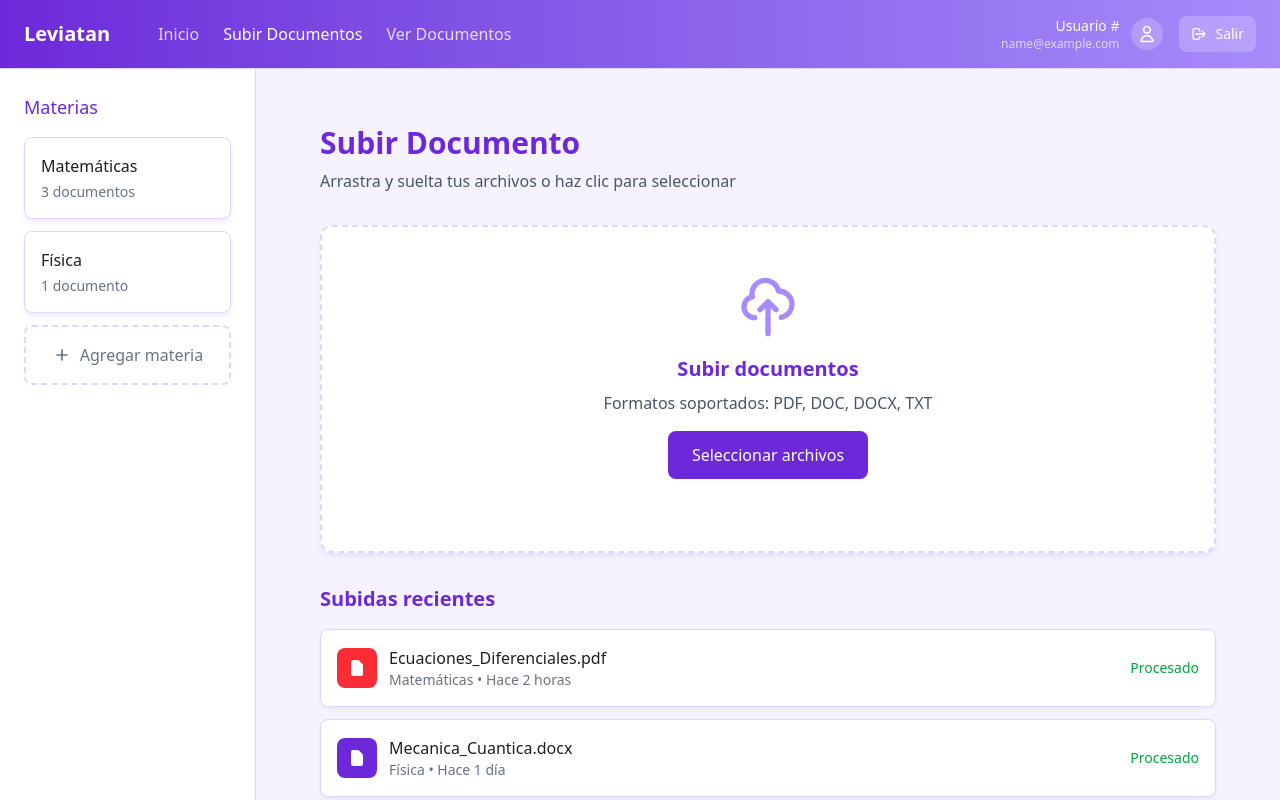
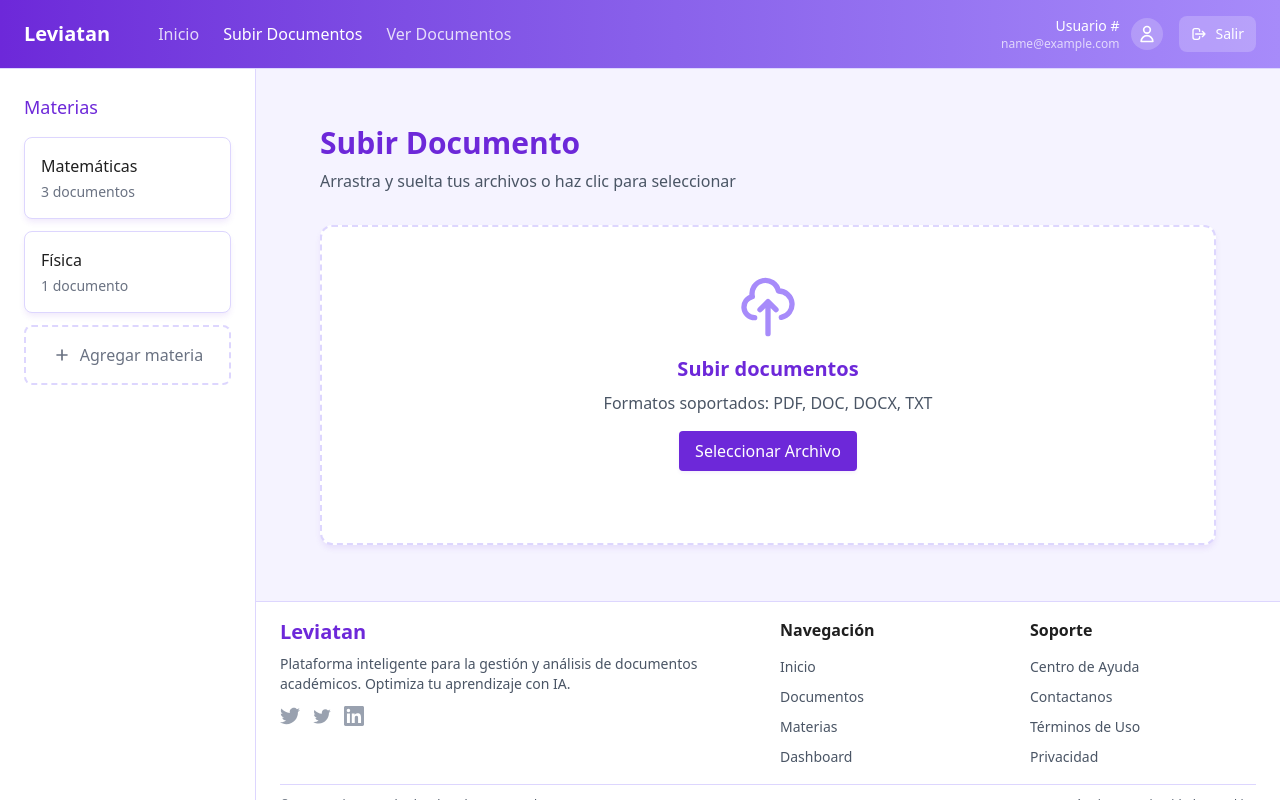
Before and after one commit to EduRoDev/leviatan_frontend, a React (Vite) app: page /upload in a window 1280 px wide. Shown: the top 800 px of the page. Built offline with nearby package versions, Linux system fonts and the light colour scheme; sample sign-in values are in the browser's storage.

Commit message:
feat: Creacion de modulo de subida de documentos

```diff
--- a/src/components/application/upload_document/Upload_Document.tsx
+++ b/src/components/application/upload_document/Upload_Document.tsx
@@ -1,4 +1,79 @@
+import React, { useState } from 'react';
+import { Enviroment } from '../../../utils/env/enviroment';
+import { useAuth } from '../../../context/AuthContext';
+import { useNavigate } from 'react-router-dom';
+import type { DocumentResponse } from '../../../utils/interfaces/document.interface';
+
 export default function UploadDocument() {
+    const [selectedFile, setSelectedFile] = useState<File>();
+    const [uploading, setUploading] = useState<boolean>(false);
+    const [processingStatus, setProcessingStatus] = useState<string>('');
+    const { token } = useAuth();
+    const navigate = useNavigate();
+
+    const handleFileChange = (event: React.ChangeEvent<HTMLInputElement>) => {
+        if (event.target.files && event.target.files.length > 0) {
+            setSelectedFile(event.target.files[0]);
+        }
+    }
+
+    const handleUpload = async () => {
+        if (!selectedFile) {
+            alert("Por favor, selecciona un archivo antes de subir.");
+            return;
+        }
+
+        if (!token) {
+            alert("No estás autenticado. Por favor, inicia sesión.");
+            return;
+        }
+
+        setUploading(true);
+
+        const formData = new FormData();
+        formData.append('file', selectedFile);
+
+        try {
+            const res = await fetch(`${Enviroment.API_URL}/documents/uploads`, {
+                method: 'POST',
+                headers: {
+                    'Authorization': `Bearer ${token}`
+                },
+                body: formData
+            });
+
+            if (!res.ok) {
+                throw new Error("Error en la subida del documento");
+            }
+
+            setProcessingStatus("Procesando documento... Esto puede tardar unos minutos.");
+
+            const data: DocumentResponse = await res.json();
+            setProcessingStatus("Documento procesado con éxito.");
+            localStorage.setItem('documentId', data.document.id.toString());
+
+
+            if (res.status === 200) {
+                navigate('/documents', {
+                    state: {
+                        documentId: data.document.id,
+                        title: data.document.title,
+                    }
+                });
+            }
+
+            setSelectedFile(undefined);
+        } catch (error) {
+            console.error("Error al subir el documento:", error);
+            setProcessingStatus("Error al subir el documento. Por favor, inténtalo de nuevo.");
+        } finally {
+            setUploading(false);
+            setSelectedFile(undefined);
+            setTimeout(() => setProcessingStatus(''), 5000);
+        }
+    }
+
+
     return (
 
         <main className="flex-1 p-8">
@@ -41,87 +116,44 @@ export default function UploadDocument() {
                             Formatos soportados: PDF, DOC, DOCX, TXT
                         </p>
                         {/* Botón primario con colores del manual */}
-                        <button
-                            className="bg-primary hover:bg-primary-hover text-white px-6 py-3 rounded-lg font-medium transition-colors"
-                        >
-                            Seleccionar archivos
-                        </button>
-                    </div>
-                </div>
-
-                {/* Recent Uploads */}
-                <div className="mt-8">
-                    {/* Título en morado principal */}
-                    <h2 className="text-xl font-semibold mb-4 text-primary">
-                        Subidas recientes
-                    </h2>
-                    <div className="space-y-3">
-                        {/* Tarjetas con fondo blanco y borde lavanda */}
-                        <div
-                            className="bg-white border border-lavender rounded-lg p-4 flex items-center justify-between"
+                        <input
+                            type='file'
+                            id='fileInput'
+                            accept='.pdf'
+                            onChange={handleFileChange}
+                            className="hidden"
+                        />
+                        <label
+                            htmlFor="fileInput"
+                            className="inline-block bg-primary text-white font-medium py-2 px-4 rounded cursor-pointer hover:bg-primary-dark transition-colors"
                             style={{ boxShadow: '0 2px 4px -1px rgba(109, 40, 217, 0.1)' }}
                         >
-                            <div className="flex items-center space-x-3">
-                                <div
-                                    className="w-10 h-10 bg-red-500 rounded-lg flex items-center justify-center"
+                            Seleccionar Archivo
+                        </label>
+
+                        {/* Mostrar archivo seleccionado */}
+                        {selectedFile && (
+                            <div className="mt-4 p-3 bg-gray-50 rounded-lg">
+                                <p className="text-xs text-gray-500 mb-3">
+                                    Tamaño: {(selectedFile.size / 1024 / 1024).toFixed(2)} MB
+                                </p>
+                                <button
+                                    onClick={handleUpload}
+                                    disabled={uploading}
+                                    className="bg-green-600 hover:bg-green-700 text-white px-4 py-2 rounded-md font-medium transition-colors disabled:opacity-50 disabled:cursor-not-allowed"
                                 >
-                                    <svg
-                                        className="w-5 h-5 text-white"
-                                        fill="currentColor"
-                                        viewBox="0 0 20 20"
-                                    >
-                                        <path
-                                            fillRule="evenodd"
-                                            d="M4 4a2 2 0 012-2h4.586A2 2 0 0112 2.586L15.414 6A2 2 0 0116 7.414V16a2 2 0 01-2 2H6a2 2 0 01-2-2V4z"
-                                            clipRule="evenodd"
-                                        ></path>
-                                    </svg>
-                                </div>
-                                <div>
-                                    <p className="font-medium text-text-dark">
-                                        Ecuaciones_Diferenciales.pdf
-                                    </p>
-                                    <p className="text-sm text-gray-500">
-                                        Matemáticas • Hace 2 horas
-                                    </p>
-                                </div>
+                                    {uploading ? 'Subiendo...' : 'Subir archivo'}
+                                </button>
                             </div>
-                            <span className="text-green-600 text-sm font-medium">
-                                Procesado
-                            </span>
-                        </div>
-
-                        <div
-                            className="bg-white border border-lavender rounded-lg p-4 flex items-center justify-between"
-                            style={{ boxShadow: '0 2px 4px -1px rgba(109, 40, 217, 0.1)' }}
-                        >
-                            <div className="flex items-center space-x-3">
-                                <div
-                                    className="w-10 h-10 bg-primary rounded-lg flex items-center justify-center"
-                                >
-                                    <svg
-                                        className="w-5 h-5 text-white"
-                                        fill="currentColor"
-                                        viewBox="0 0 20 20"
-                                    >
-                                        <path
-                                            fillRule="evenodd"
-                                            d="M4 4a2 2 0 012-2h4.586A2 2 0 0112 2.586L15.414 6A2 2 0 0116 7.414V16a2 2 0 01-2 2H6a2 2 0 01-2-2V4z"
-                                            clipRule="evenodd"
-                                        ></path>
-                                    </svg>
-                                </div>
-                                <div>
-                                    <p className="font-medium text-text-dark">
-                                        Mecanica_Cuantica.docx
-                                    </p>
-                                    <p className="text-sm text-gray-500">Física • Hace 1 día</p>
-                                </div>
+                        )}
+                        {/* Mostrar estado de procesamiento */}
+                        {processingStatus && (
+                            <div className="mt-4 p-3 bg-blue-50 border border-blue-200 rounded-lg">
+                                <p className="text-sm text-blue-700 font-medium">
+                                    {processingStatus}
+                                </p>
                             </div>
-                            <span className="text-green-600 text-sm font-medium">
-                                Procesado
-                            </span>
-                        </div>
+                        )}
                     </div>
                 </div>
             </div>
--- a/src/utils/api.ts
+++ /dev/null
@@ -1,27 +0,0 @@
-import { Enviroment } from './env/enviroment';
-
-export const apiRequest = async (endpoint: string, options: RequestInit = {}) => {
-  const token = localStorage.getItem('access_token');
-
-  const config: RequestInit = {
-    ...options,
-    headers: {
-      'Content-Type': 'application/json',
-      ...(token && { Authorization: `Bearer ${token}` }),
-      ...options.headers,
-    },
-  };
-
-  const response = await fetch(`${Enviroment.API_URL}/${endpoint}`, config);
-
-  if (!response.ok) {
-    if (response.status === 401) {
-      localStorage.removeItem('access_token');
-      localStorage.removeItem('authUser');
-      window.location.href = '/login';
-    }
-    throw new Error(`HTTP error! status: ${response.status}`);
-  }
-
-  return response.json();
-};
```
